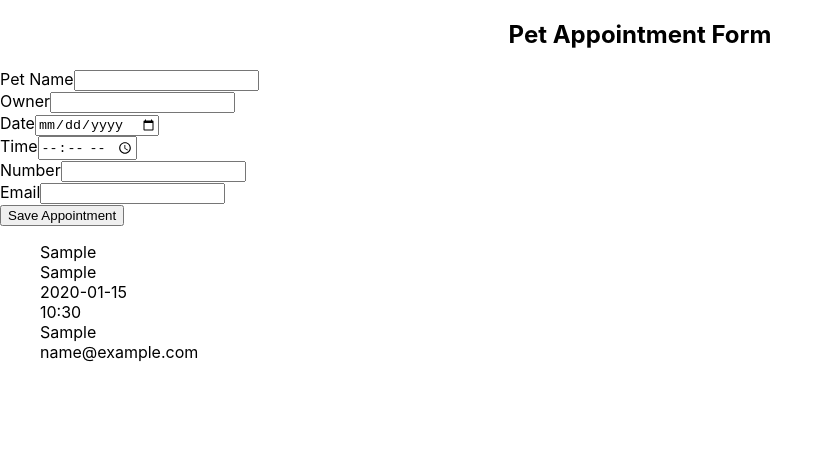
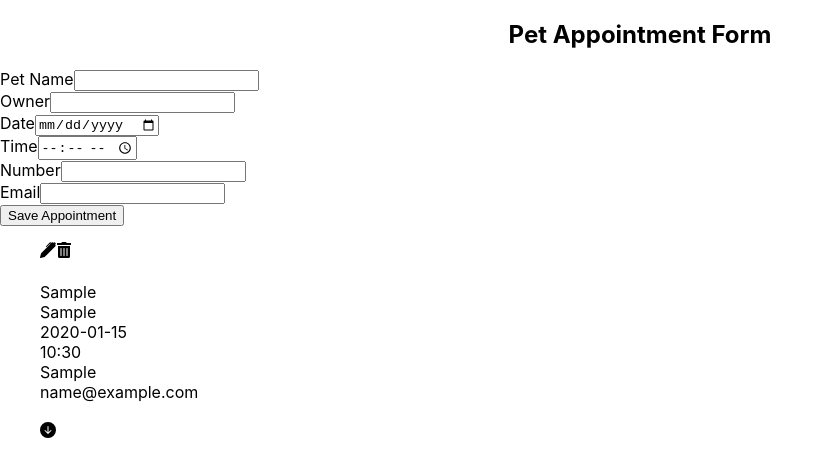
Before and after one commit to snowleopardAlexa/signup-form-local-storage, a React (Create React App) app: page / in a window 1280 px wide. Both pictures are taken after typing "Sample", "Sample", "2020-01-15", "10:30", "Sample", "name@example.com" into the empty fields and a click on the button "Save Appointment". Shown: the top 476 px of the page, without its empty margins (0-833 px from the left). Built offline with nearby package versions, Linux system fonts and the light colour scheme.

Commit message:
add icons arrow, trash, and pen

```diff
--- a/src/App.css
+++ b/src/App.css
@@ -1,3 +1,11 @@
 .appt-data-list {
   list-style-type: none;
 }
+
+.icons {
+  margin-bottom: 20px;
+}
+
+.icon-show-details {
+  margin-top: 20px;
+}
--- a/src/App.js
+++ b/src/App.js
@@ -1,6 +1,9 @@
 import React, { useState, useEffect } from 'react';
 import './App.css';
 import {Card, CardBody, Form, Row, Col, Input, Button, Label, FormGroup, ListGroup, ListGroupItem} from 'reactstrap';
+import { FaTrashAlt } from 'react-icons/fa';
+import { BsFillPenFill, BsFillArrowDownCircleFill } from 'react-icons/bs';
+
 
 function App() {
 
@@ -131,7 +134,11 @@ return (
     <CardBody>
       {appts.map((appt, id) => (
         <ListGroup key={id} className="appt-data-list">
-           <ListGroupItem>
+          <div className="icons">
+          <BsFillPenFill />
+          <FaTrashAlt />
+          </div>
+          <ListGroupItem>
              {appt.petName}
           </ListGroupItem>
           <ListGroupItem>
@@ -149,6 +156,9 @@ return (
           <ListGroupItem>
              {appt.email}
          </ListGroupItem>
+         <div className="icon-show-details">
+           <BsFillArrowDownCircleFill />
+         </div>
         </ListGroup>
       ))}
     </CardBody>
```
